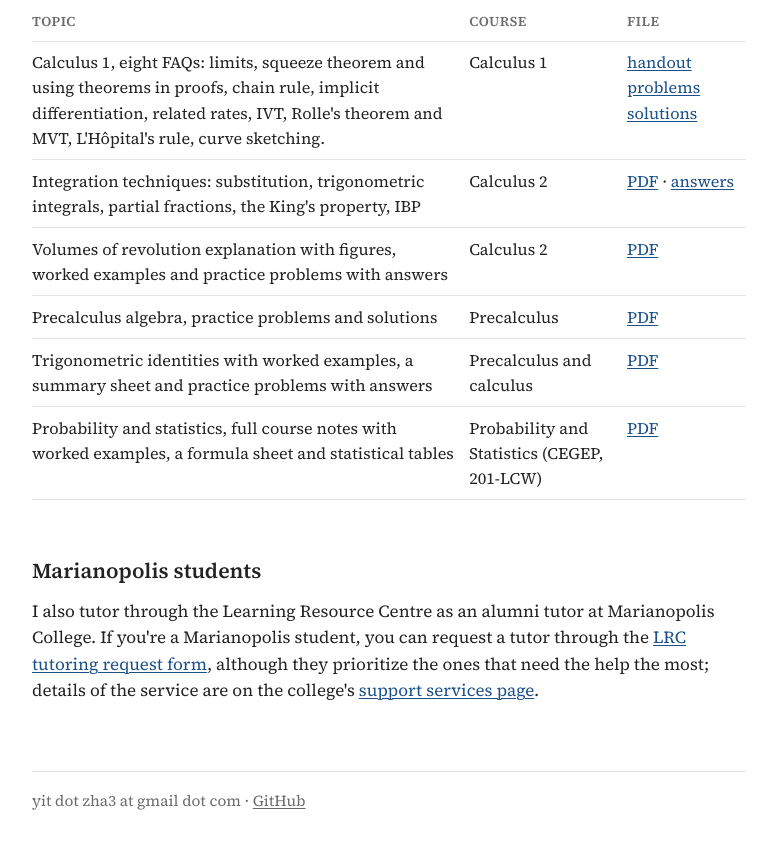
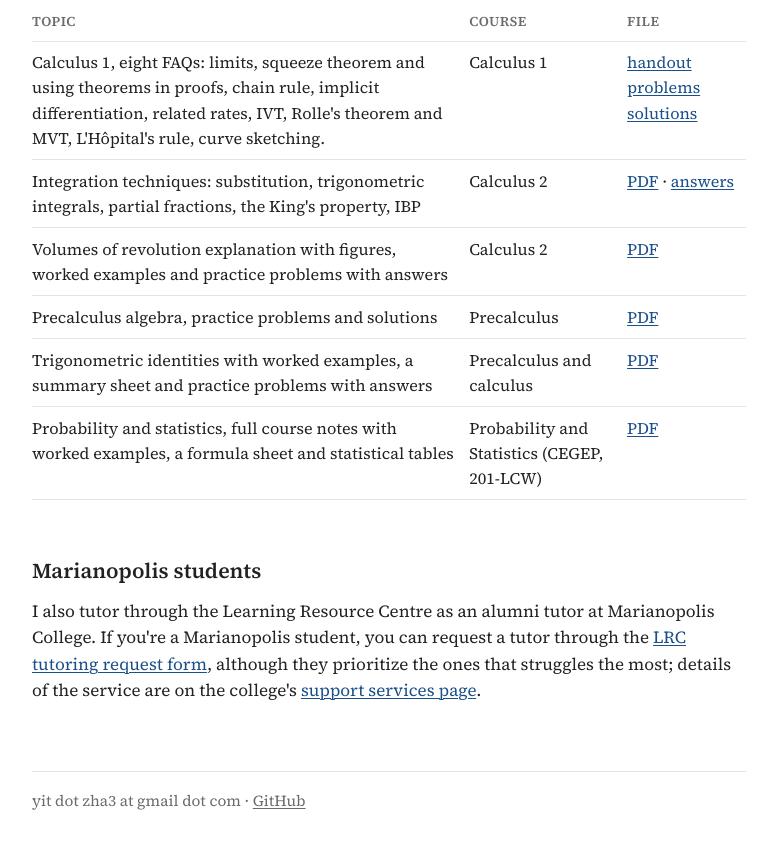
Before and after one commit to zhayittttt-cmyk/zhayittttt-cmyk.github.io, a plain HTML site: page tutoring.html in a window 1280 px wide. Shown: the part 408-1256 px from the top of the page, without its empty margins (251-1028 px from the left). Drawn offline with Linux system fonts and the light colour scheme.

Commit message:
Update site 2026-11-25

```diff
--- a/tutoring.html
+++ b/tutoring.html
@@ -81,7 +81,7 @@
   </div>
 
   <h2>Marianopolis students</h2>
-  <p>I also tutor through the Learning Resource Centre as an alumni tutor at Marianopolis College. If you're a Marianopolis student, you can request a tutor through the <a href="https://secure.marianopolis.edu/lrc/receivetutor/" target="_blank" rel="noopener">LRC tutoring request form</a>, although they prioritize the ones that need the help the most; details of the service are on the college's <a href="https://www.marianopolis.edu/life-on-campus/support-services/" target="_blank" rel="noopener">support services page</a>.</p>
+  <p>I also tutor through the Learning Resource Centre as an alumni tutor at Marianopolis College. If you're a Marianopolis student, you can request a tutor through the <a href="https://secure.marianopolis.edu/lrc/receivetutor/" target="_blank" rel="noopener">LRC tutoring request form</a>, although they prioritize the ones that struggles the most; details of the service are on the college's <a href="https://www.marianopolis.edu/life-on-campus/support-services/" target="_blank" rel="noopener">support services page</a>.</p>
 </main>
 
 <footer>
```
